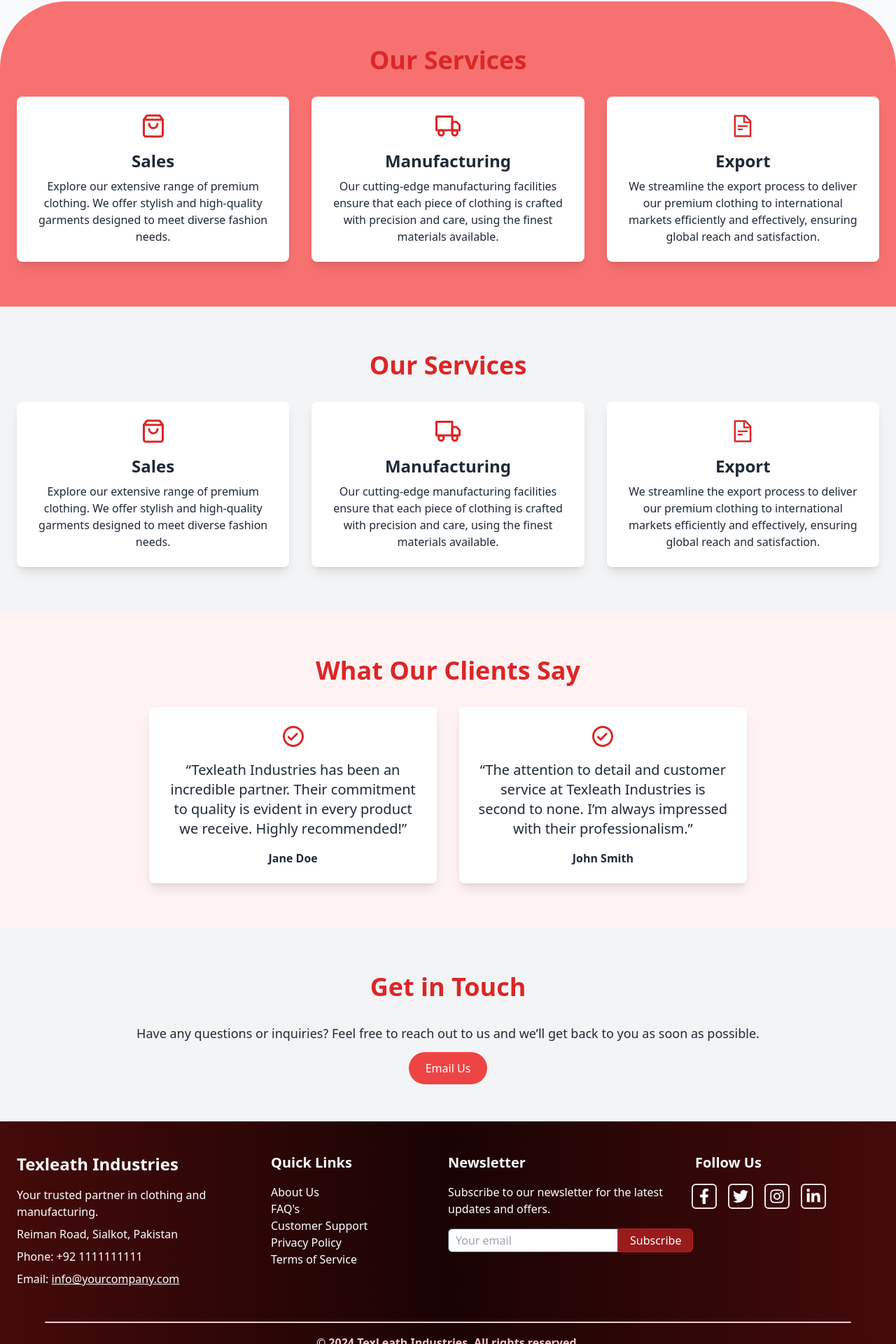
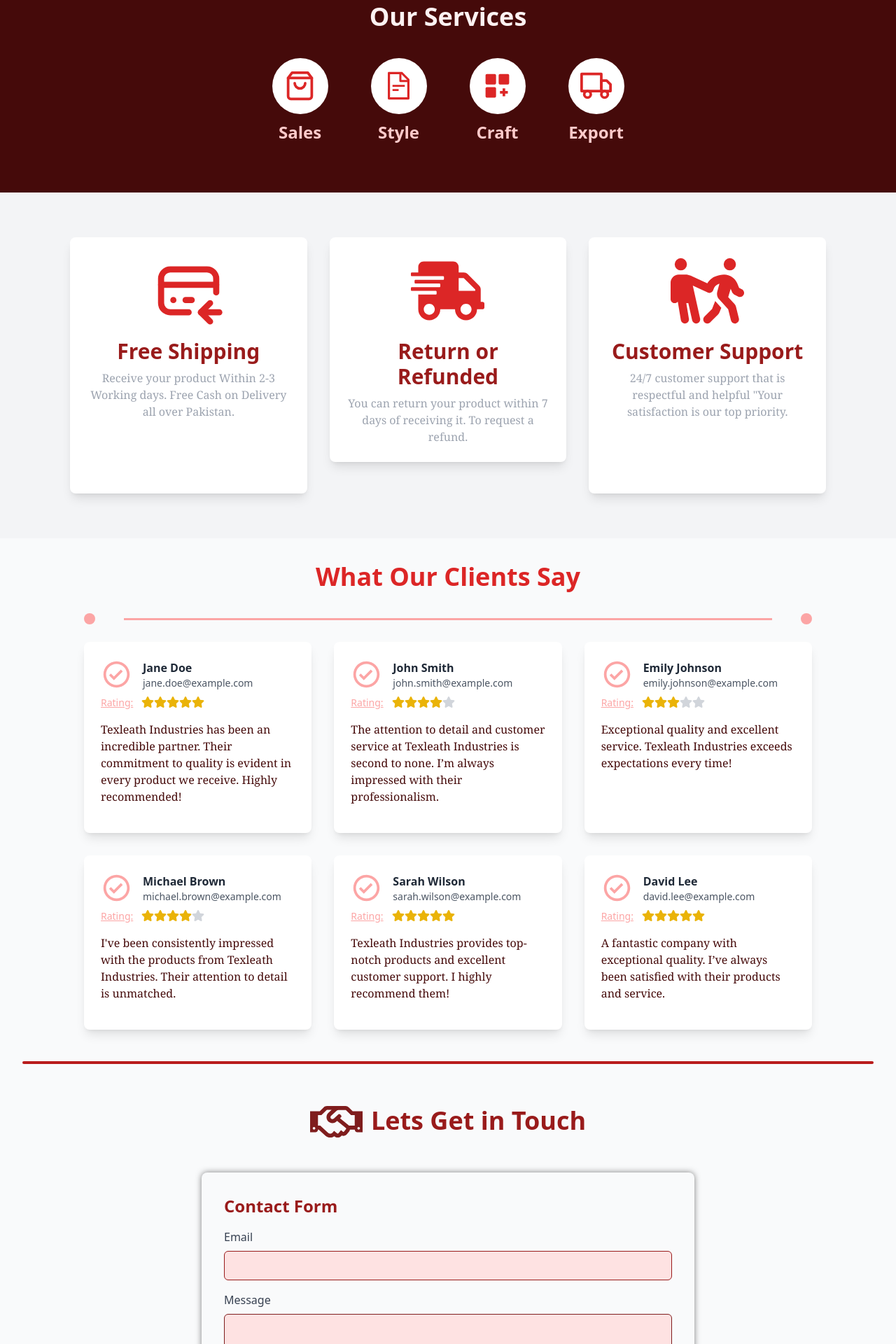
Before and after one commit to BazilSuhail/Texleath-Online-Marketplace, a React (Create React App) app: page / in a window 1280 px wide. Shown: the part 2526-4446 px from the top of the page at 70% size. Built offline with nearby package versions, Linux system fonts and the light colour scheme; no server answers.

Commit message:
Updated Home

```diff
--- a/src/Components/HomePage.jsx
+++ b/src/Components/HomePage.jsx
@@ -5,13 +5,62 @@ import { useNavigate } from 'react-router-dom';
 import { FiTruck, FiShoppingBag } from 'react-icons/fi';
 import { AiOutlineFileText } from 'react-icons/ai';
 import { BiCheckCircle } from 'react-icons/bi';
+import { TbCreditCardRefund } from "react-icons/tb";
+import { FaShippingFast, FaStar } from "react-icons/fa";
+import { FaPeoplePulling } from "react-icons/fa6";
+import { BiSolidCustomize } from "react-icons/bi";
+
+import { FaRegHandshake } from 'react-icons/fa';
+
 import HomePage1 from "../Assets/HomePage1.jpg"
+
+const reviews = [
+  {
+    name: "Jane Doe",
+    review: "Texleath Industries has been an incredible partner. Their commitment to quality is evident in every product we receive. Highly recommended!",
+    email: "jane.doe@example.com",
+    rating: 5,
+  },
+  {
+    name: "John Smith",
+    review: "The attention to detail and customer service at Texleath Industries is second to none. I’m always impressed with their professionalism.",
+    email: "john.smith@example.com",
+    rating: 4,
+  },
+  {
+    name: "Emily Johnson",
+    review: "Exceptional quality and excellent service. Texleath Industries exceeds expectations every time!",
+    email: "emily.johnson@example.com",
+    rating: 3,
+  },
+  {
+    name: "Michael Brown",
+    review: "I've been consistently impressed with the products from Texleath Industries. Their attention to detail is unmatched.",
+    email: "michael.brown@example.com",
+    rating: 4,
+  },
+  {
+    name: "Sarah Wilson",
+    review: "Texleath Industries provides top-notch products and excellent customer support. I highly recommend them!",
+    email: "sarah.wilson@example.com",
+    rating: 5,
+  },
+  {
+    name: "David Lee",
+    review: "A fantastic company with exceptional quality. I’ve always been satisfied with their products and service.",
+    email: "david.lee@example.com",
+    rating: 5,
+  },
+];
 
 const HomePage = () => {
 
   const [products, setProducts] = useState([]);
   const [loading, setLoading] = useState(true);
   const [error, setError] = useState(null);
+  const [formData, setFormData] = useState({ email: '', message: '' });
+  const [status, setStatus] = useState('');
+
   const navigate = useNavigate();
 
   useEffect(() => {
@@ -31,6 +80,17 @@ const HomePage = () => {
 
   if (loading) return <p>Loading...</p>;
   console.log(error);
+  const handleChange = (e) => {
+    const { name, value } = e.target;
+    setFormData({ ...formData, [name]: value });
+  };
+
+  const handleSubmit = (e) => {
+    e.preventDefault();
+    // Mock submission logic
+    setStatus('Your message has been sent successfully!');
+    setFormData({ name: '', email: '', message: '' });
+  };
   //if (error) return <p>Error: {error}</p>;
 
 
@@ -103,8 +163,8 @@ const HomePage = () => {
       <div className='h-[3px] w-screen mx-auto bg-red-200 mt-[-15px]'></div>
 
       {/* Hero Section*/}
-      <section>
-        <h1 className='text-2xl my-[50px] md:text-[35px]  text-center font-bold text-red-900'>Recent Updated Catalog</h1>
+      <section className='mb-[45px]'>
+        <h1 className='text-2xl my-[50px] md:text-[35px] text-center font-bold text-red-900'>Recent Updated Catalog</h1>
         <div className="mx-auto my-[45px] grid grid-cols-2 overflow-hidden lg:grid-cols-3 xl:grid-cols-4">
           {products.map((product) => {
             const discountedPrice = product.sale
@@ -138,13 +198,160 @@ const HomePage = () => {
               </div>
             );
           })}
+        </div>
+        <div className='w-full flex'>
+          <button onClick={() => navigate(`/productlist/All`)} className="mx-auto shop-now relative overflow-hidden px-8 py-4 border-2 border-white text-white text-lg font-bold rounded-[35px] bg-red-500 shadow-md hover:bg-red-800 hover:text-white hover:shadow-lg active:scale-90 transition-transform duration-300">
+            Shop now
+          </button>
+        </div>
+      </section>
 
-        <h1 className='text-2xl my-[50px] md:text-[35px]  text-center font-bold text-red-900'>Shop Now !!</h1>
+      <section className="pb-16 flex flex-col items-center bg-red-950">
+        <h2 className="text-4xl text-ceter mt-[25px] font-bold mb-8 text-red-50">
+          Our Services
+        </h2>
+        <div className="grid grid-cols-2 md:grid-cols-4 gap-4 place-items-center">
+          <div className="h-[135px] w-[125px] flex flex-col justify-center items-center">
+            <div className='bg-white rounded-full h-[85px] w-[85px] sm:h-[80px] sm:w-[80px] flex items-center justify-center'>
+              <FiShoppingBag className="text-red-600 text-[38px] sm:text-[45px] my-auto" />
+            </div>
+            <h3 className="text-2xl text-red-200 font-bold mt-[10px]">Sales</h3>
+          </div>
+
+          <div className="h-[135px] w-[125px] flex flex-col justify-center items-center">
+            <div className='bg-white rounded-full h-[85px] w-[85px] sm:h-[80px] sm:w-[80px] flex items-center justify-center'>
+              <AiOutlineFileText className="text-red-600 text-[38px] sm:text-[45px] my-auto" />
+            </div>
+            <h3 className="text-2xl text-red-200 font-bold mt-[10px]">Style</h3>
+          </div>
+
+          <div className="h-[135px] w-[125px] flex flex-col justify-center items-center">
+            <div className='bg-white rounded-full h-[85px] w-[85px] sm:h-[80px] sm:w-[80px] flex items-center justify-center'>
+              <BiSolidCustomize className="text-red-600 text-[38px] sm:text-[45px] my-auto" />
+            </div>
+            <h3 className="text-2xl text-red-200 font-bold mt-[10px]">Craft</h3>
+          </div>
+
+          <div className="h-[135px] w-[125px] flex flex-col justify-center items-center">
+            <div className='bg-white rounded-full h-[85px] w-[85px] sm:h-[80px] sm:w-[80px] flex items-center justify-center'>
+              <FiTruck className="text-red-600 text-[38px] sm:text-[45px] my-auto" />
+            </div>
+            <h3 className="text-2xl text-red-200 font-bold mt-[10px]">Export</h3>
+          </div>
+        </div>
+      </section>
+
+      {/* refund wgera */}
+      <section className="py-16 bg-gray-100 px-6 lg:px-[100px]">
+        <div className="grid grid-cols-1 md:grid-cols-3 gap-8">
+          <div className="bg-white p-6 rounded-lg shadow-lg">
+            <TbCreditCardRefund className="text-red-600 text-[105px] mb-4 mx-auto" />
+            <h3 className="text-3xl font-bold text-red-800 text-center mb-2">Free Shipping</h3>
+            <p className='text-gray-400 font-serif text-center'>Receive your product Within 2-3 Working days. Free Cash on Delivery all over Pakistan.</p>
+          </div>
+          <div className="bg-white p-6 rounded-lg mb-[45px] shadow-lg">
+            <FaShippingFast className="text-red-600 text-[105px] mb-4 mx-auto" />
+            <h3 className="text-3xl font-bold text-red-800 text-center mb-2">Return or Refunded</h3>
+            <p className='text-gray-400 font-serif text-center'>You can return your product within 7 days of receiving it. To request a refund.</p>
+          </div>
+          <div className="bg-white p-6 rounded-lg  shadow-lg">
+            <FaPeoplePulling className="text-red-600 text-[105px] mb-4 mx-auto" />
+            <h3 className="text-3xl font-bold text-red-800 text-center mb-2">Customer Support</h3>
+            <p className='text-gray-400 font-serif text-center'>24/7 customer support that is respectful and helpful "Your satisfaction is our top priority.</p>
+          </div>
         </div>
       </section>
 
 
+      {/* Testimonials Section */}
+      <section className='md:w-[90%] xl:w-[85%] w-[95%] mb-[45px] mx-auto mt-[35px]'>
+        <div className="container mx-auto px-6">
+          <h2 className="text-2xl md:text-4xl font-bold mb-8 text-red-600 text-center">
+            What Our Clients Say
+          </h2>
 
+          <div className='flex w-full h-2 sm:h-4 mx-auto justify-center mb-[25px] items-center'>
+            <div className='w-2 sm:w-4 h-[100%] mr-[5px] rounded-full bg-red-300'></div>
+            <div className='h-[3px] w-[89%] mx-auto bg-red-300 '></div>
+            <div className='w-2 sm:w-4 h-[100%]  ml-[5px] rounded-full bg-red-300'></div>
+          </div>
+
+          <div className="grid grid-cols-1 sm:grid-cols-2 lg:grid-cols-3 gap-8">
+            {reviews.map((review, index) => (
+              <div key={index} className="bg-white p-6 rounded-lg shadow-lg">
+
+                <div className='flex items-center'>
+                  <BiCheckCircle className="text-red-300 mr-[15px] text-[45px]" />
+                  <div className='flex flex-col'>
+                    <p className="font-bold">{review.name}</p>
+                    <p className="text-sm text-gray-600">{review.email}</p>
+                  </div>
+                </div>
+
+                <div className="flex mt-2">
+                  <p className='mr-[12px] text-red-300 text-sm font-medium underline'>Rating:</p>
+                  {Array.from({ length: 5 }, (_, i) => (
+                    <FaStar
+                      key={i}
+                      size={18}
+                      className={i < review.rating ? 'text-yellow-500' : 'text-gray-300'}
+                    />
+                  ))}
+                </div>
+
+                <p className="text-md text-red-950 font-serif  my-4">{review.review}</p>
+
+              </div>
+            ))}
+          </div>
+        </div>
+      </section>
+
+
+      <div className='h-[4px] w-[95%] mx-auto my-[45px] rounded-lg bg-red-700'></div>
+
+      <section className='md:w-[90%] xl:w-[55%] w-[95%]  mb-[45px] mx-auto mt-[35px]'>
+        <div className='flex w-full justify-center mb-[35px] items-center mx-auto'>
+          <FaRegHandshake className='text-[45px] md:text-[75px] text-red-900 mr-3' />
+          <h2 className="text-2xl md:text-4xl font-bold mb-1 text-red-800 text-center"> Lets Get in Touch</h2>
+        </div>
+
+        <div className=' p-6 md:p-8 rounded-lg shadow-custom-card'>
+          <h2 className='text-xl md:text-2xl font-semibold text-red-800 mb-4 flex items-center'>
+            Contact Form
+          </h2>
+          <form onSubmit={handleSubmit}>
+            <div className='mb-4'>
+              <label htmlFor='email' className='block text-gray-700 mb-2'>Email</label>
+              <input
+                type='email'
+                id='email'
+                name='email'
+                value={formData.email}
+                onChange={handleChange}
+                className='w-full px-4 bg-red-100 py-2 border border-red-800 rounded-md text-sm md:text-base'
+                required
+              />
+            </div>
+            <div className='mb-4'>
+              <label htmlFor='message' className='block text-gray-700 mb-2'>Message</label>
+              <textarea
+                id='message'
+                name='message'
+                value={formData.message}
+                onChange={handleChange}
+                className='w-full bg-red-100  px-4 py-2 border border-red-900 rounded-md text-sm md:text-base'
+                rows='4'
+                required
+              ></textarea>
+            </div>
+            <button type='submit' className='bg-red-800 text-white px-4 py-2 rounded-md font-semibold text-sm md:text-base hover:bg-red-700 transition'>
+              Send Message
+            </button>
+          </form>
+          {status && <p className='mt-4 text-green-600 text-sm md:text-base'>{status}</p>}
+        </div>
+      </section>
 
       {/* Hero Section
 
@@ -185,88 +392,8 @@ const HomePage = () => {
       </section >
       */}
 
-      <section id="services" className="py-16 rounded-t-[65px] lg:rounded-t-[95px] bg-red-400">
-        <div className="container mx-auto text-center px-6">
-          <h2 className="text-4xl font-bold mb-8 text-red-600">
-            Our Services
-          </h2>
-          <div className="grid grid-cols-1 md:grid-cols-3 gap-8">
-            <div className="bg-white p-6 rounded-lg shadow-lg">
-              <FiShoppingBag className="text-red-600 text-4xl mb-4 mx-auto" />
-              <h3 className="text-2xl font-semibold mb-2">Sales</h3>
-              <p>Explore our extensive range of premium clothing. We offer stylish and high-quality garments designed to meet diverse fashion needs.</p>
-            </div>
-            <div className="bg-white p-6 rounded-lg shadow-lg">
-              <FiTruck className="text-red-600 text-4xl mb-4 mx-auto" />
-              <h3 className="text-2xl font-semibold mb-2">Manufacturing</h3>
-              <p>Our cutting-edge manufacturing facilities ensure that each piece of clothing is crafted with precision and care, using the finest materials available.</p>
-            </div>
-            <div className="bg-white p-6 rounded-lg shadow-lg">
-              <AiOutlineFileText className="text-red-600 text-4xl mb-4 mx-auto" />
-              <h3 className="text-2xl font-semibold mb-2">Export</h3>
-              <p>We streamline the export process to deliver our premium clothing to international markets efficiently and effectively, ensuring global reach and satisfaction.</p>
-            </div>
-          </div>
-        </div>
-      </section>
 
-      {/* Services Section */}
-      <section id="services" className="py-16 bg-gray-100">
-        <div className="container mx-auto text-center px-6">
-          <h2 className="text-4xl font-bold mb-8 text-red-600">
-            Our Services
-          </h2>
-          <div className="grid grid-cols-1 md:grid-cols-3 gap-8">
-            <div className="bg-white p-6 rounded-lg shadow-lg">
-              <FiShoppingBag className="text-red-600 text-4xl mb-4 mx-auto" />
-              <h3 className="text-2xl font-semibold mb-2">Sales</h3>
-              <p>Explore our extensive range of premium clothing. We offer stylish and high-quality garments designed to meet diverse fashion needs.</p>
-            </div>
-            <div className="bg-white p-6 rounded-lg shadow-lg">
-              <FiTruck className="text-red-600 text-4xl mb-4 mx-auto" />
-              <h3 className="text-2xl font-semibold mb-2">Manufacturing</h3>
-              <p>Our cutting-edge manufacturing facilities ensure that each piece of clothing is crafted with precision and care, using the finest materials available.</p>
-            </div>
-            <div className="bg-white p-6 rounded-lg shadow-lg">
-              <AiOutlineFileText className="text-red-600 text-4xl mb-4 mx-auto" />
-              <h3 className="text-2xl font-semibold mb-2">Export</h3>
-              <p>We streamline the export process to deliver our premium clothing to international markets efficiently and effectively, ensuring global reach and satisfaction.</p>
-            </div>
-          </div>
-        </div>
-      </section>
 
-      {/* Testimonials Section */}
-      <section id="testimonials" className="py-16 bg-red-50">
-        <div className="container mx-auto text-center px-6">
-          <h2 className="text-4xl font-bold mb-8 text-red-600">
-            What Our Clients Say
-          </h2>
-          <div className="flex flex-col md:flex-row justify-center items-center space-y-8 md:space-y-0 md:space-x-8">
-            <div className="bg-white p-6 rounded-lg shadow-lg w-full md:w-1/3">
-              <BiCheckCircle className="text-red-600 text-4xl mb-4 mx-auto" />
-              <p className="text-xl">“Texleath Industries has been an incredible partner. Their commitment to quality is evident in every product we receive. Highly recommended!”</p>
-              <p className="mt-4 font-semibold">Jane Doe</p>
-            </div>
-            <div className="bg-white p-6 rounded-lg shadow-lg w-full md:w-1/3">
-              <BiCheckCircle className="text-red-600 text-4xl mb-4 mx-auto" />
-              <p className="text-xl">“The attention to detail and customer service at Texleath Industries is second to none. I’m always impressed with their professionalism.”</p>
-              <p className="mt-4 font-semibold">John Smith</p>
-            </div>
-          </div>
-        </div>
-      </section>
-
-      {/* Contact Section */}
-      <section id="contact" className="py-16 bg-gray-100">
-        <div className="container mx-auto text-center px-6">
-          <h2 className="text-4xl font-bold mb-8 text-red-600">
-            Get in Touch
-          </h2>
-          <p className="text-lg mb-6">Have any questions or inquiries? Feel free to reach out to us and we’ll get back to you as soon as possible.</p>
-          <a href="mailto:info@texleath.com" className="bg-red-500 text-white px-6 py-3 rounded-full hover:bg-red-600">Email Us</a>
-        </div>
-      </section>
     </main>
   );
 }
--- a/tailwind.config.js
+++ b/tailwind.config.js
@@ -27,11 +27,6 @@ module.exports = {
 
 
         'custom-card': '0px 0px 9px rgba(76, 76, 76, 0.718)',
-        'custom-blured': '0px -80px 70px #ffeded',
-        'custom-blured-2': '0px -120px 70px #ffeded',
-        'custom-blured-3': '0px -160px 70px #ffeded',
-        'custom-blured-4': '0px -200px 70px #ffeded',
-        'custom-blured-5': '0px -230px 40px #ffeded',
       },
       keyframes: {
         fadeInOut: {
```
Also changed, not shown: src/Styles.css (+17 -0 lines).
